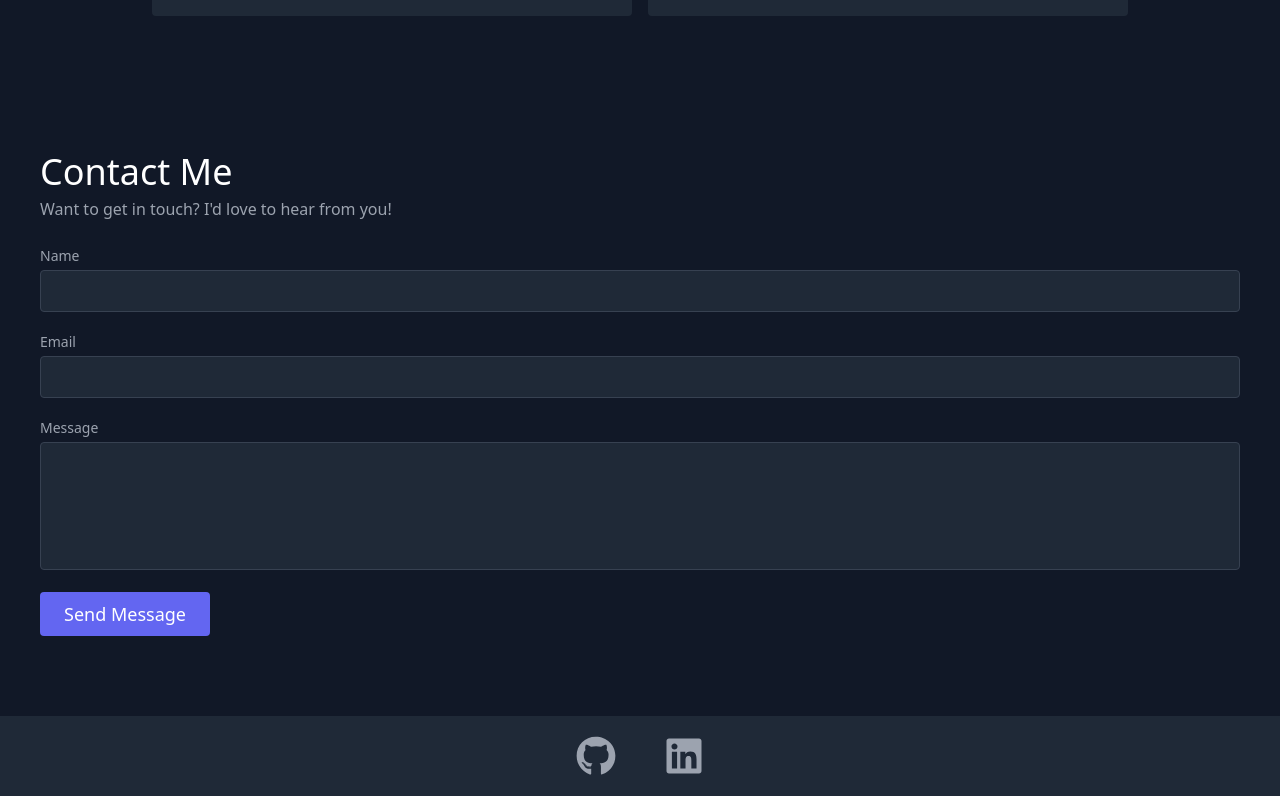
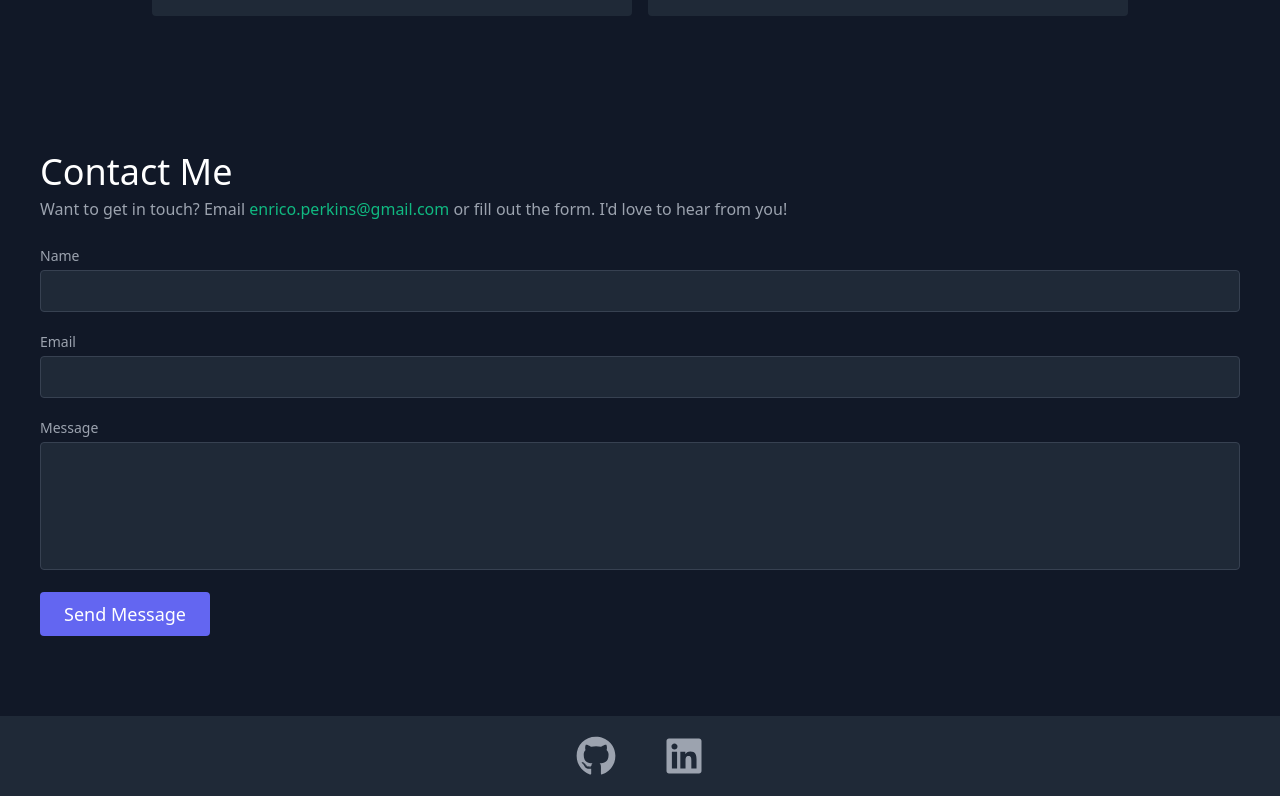
Before and after one commit to evperkinsjr/react-portfolio, a React (Create React App) app: page / in a window 1280 px wide. Shown: the part 2536-3332 px from the top of the page. Built offline with nearby package versions, Linux system fonts and the light colour scheme.

Commit message:
added email to contact section

```diff
--- a/src/components/Contact.js
+++ b/src/components/Contact.js
@@ -36,7 +36,7 @@ export default function Contact() {
             Contact Me
           </h1>
           <p className="leading-relaxed mb-5">
-            Want to get in touch? I'd love to hear from you!
+            Want to get in touch? Email <a href="mailto:enrico.perkins@gmail.com" className="text-green-500 hover:text-indigo-500">enrico.perkins@gmail.com</a> or fill out the form. I'd love to hear from you!
           </p>
           <div className="relative mb-4">
             <label htmlFor="name" className="leading-7 text-sm text-gray-400">
```
